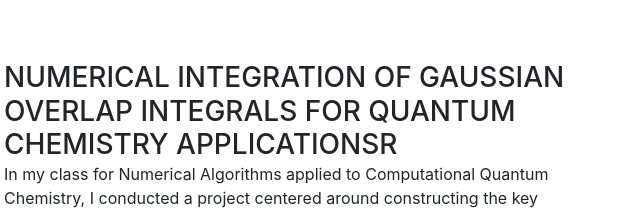
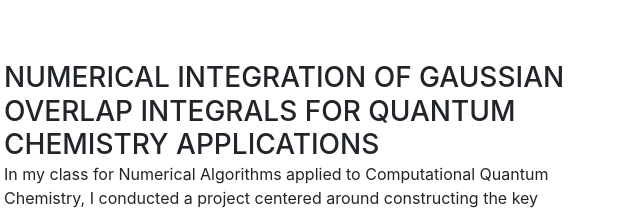
Before and after one commit to sneurog/sarahgomez.github.io, a website with bundled scripts: page index.html in a window 1280 px wide. Shown: the part 1470-1682 px from the top of the page, 316-956 px from the left. Built offline with nearby package versions, Linux system fonts and the light colour scheme; a web font is replaced by a local one.

Commit message:
fixed format

```diff
--- a/index.html
+++ b/index.html
@@ -133,7 +133,7 @@
 
           <div class="resume-item d-flex flex-column flex-md-row mb-5">
             <div class="resume-content mr-auto">
-              <h3 class="mb-0">Numerical Integration of Gaussian Overlap Integrals for Quantum Chemistry Applicationsr</h3>
+              <h3 class="mb-0">Numerical Integration of Gaussian Overlap Integrals for Quantum Chemistry Applications</h3>
 
               <p>In my class for Numerical Algorithms applied to Computational Quantum Chemistry, I conducted a project centered around constructing the key component for building my own extended Hückel program, specifically focusing on overlap integrals over Gaussian functions. This initial assignment was critical as it involved numerically evaluating the indefinite 1-dimensional overlap integral between two Gaussian functions, which are foundational in quantum chemistry for approximating atomic orbitals. I implemented this using a variety of numerical integration techniques, emphasizing modular code design to enhance maintainability and reusability. This approach not only prepared me for more complex 3-dimensional integrals in subsequent assignments but also solidified my understanding of both the theoretical and practical aspects of computational methods in quantum chemistry. My work demonstrated convergence towards accurate results, validated through specific test cases involving s-type and p-type functions, and prepared me for the analytical evaluation of overlap integrals between more complex shell structures of normalized Cartesian Gaussian functions in later projects.</p>
             </div>
```
